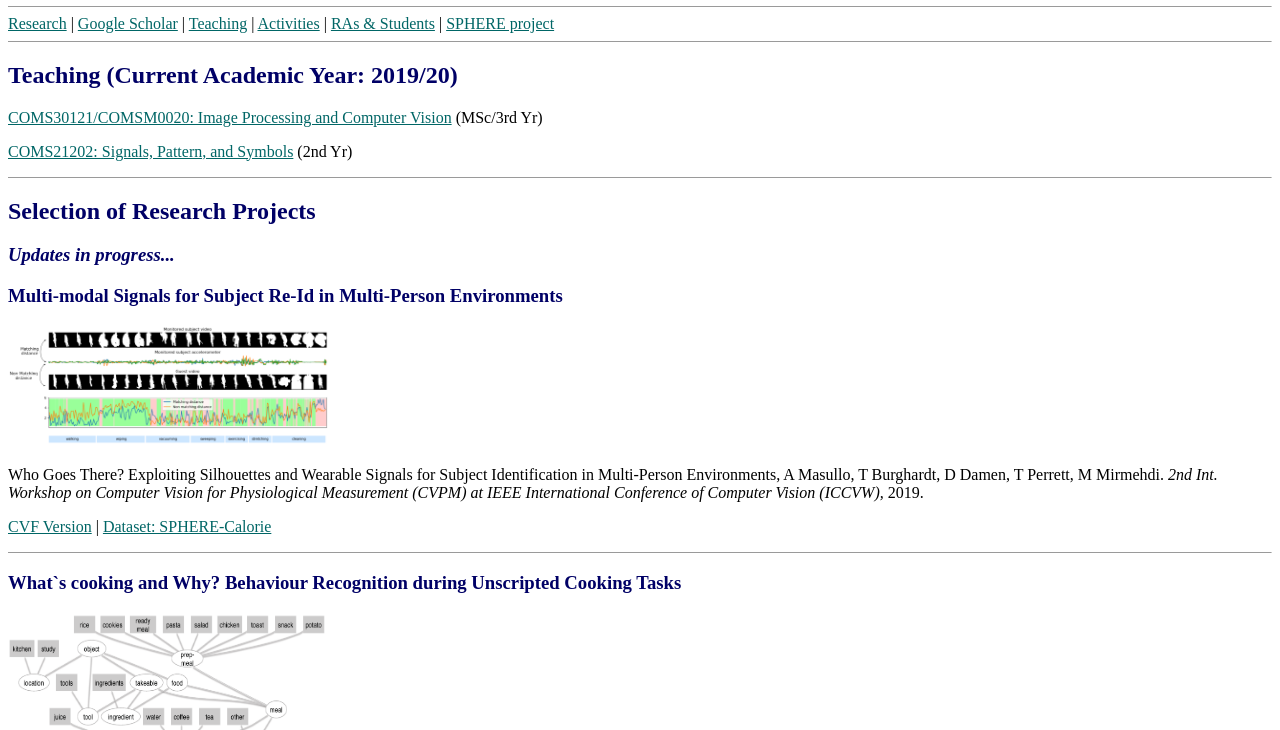
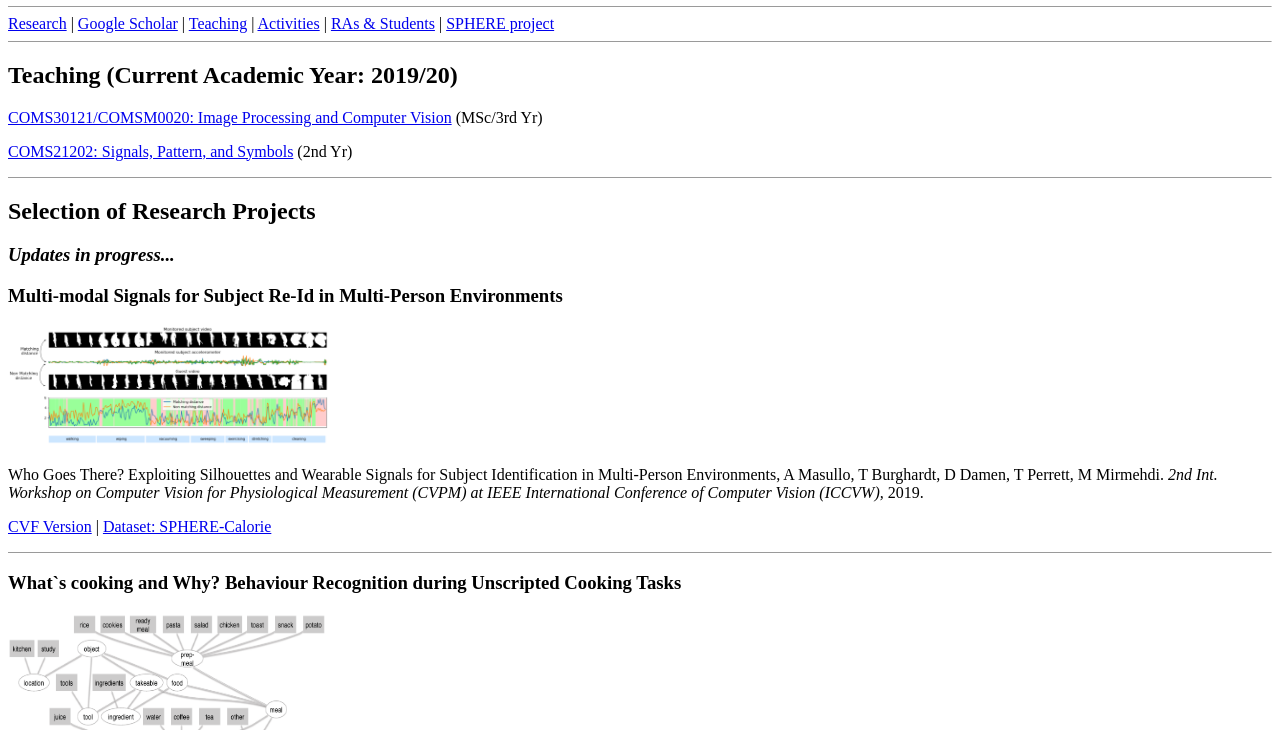
Before and after one commit to majidmirmehdi/majidmirmehdi.github.io, a plain HTML site: page index2.html in a window 1280 px wide. Shown: the part 313-1043 px from the top of the page. Drawn offline with Linux system fonts and the light colour scheme.

Commit message:
Update index2.html

```diff
--- a/index2.html
+++ b/index2.html
@@ -3,7 +3,7 @@
   <head>
     <title>Prof. Majid Mirmehdi, University of Bristol</title>
       <!-- Global site tag (gtag.js) - Google Analytics -->
-<!--      <script async src="https://www.googletagmanager.com/gtag/js?id=UA-158715615-1"></script> -->
+     <script async src="https://www.googletagmanager.com/gtag/js?id=UA-158715615-1"></script>
       <script>
         window.dataLayer = window.dataLayer || [];
         function gtag(){dataLayer.push(arguments);}
@@ -12,7 +12,7 @@
         gtag('config', 'UA-158715615-1');
       </script>
 
-    <style>
+  <!--  <style>
 
         a:visited {color:#000066}
         a:link {color:#006666}
@@ -22,7 +22,7 @@
             color:#000066
         }
 
-    </style>
+    </style> -->
   </head>
 
   <body>
```
